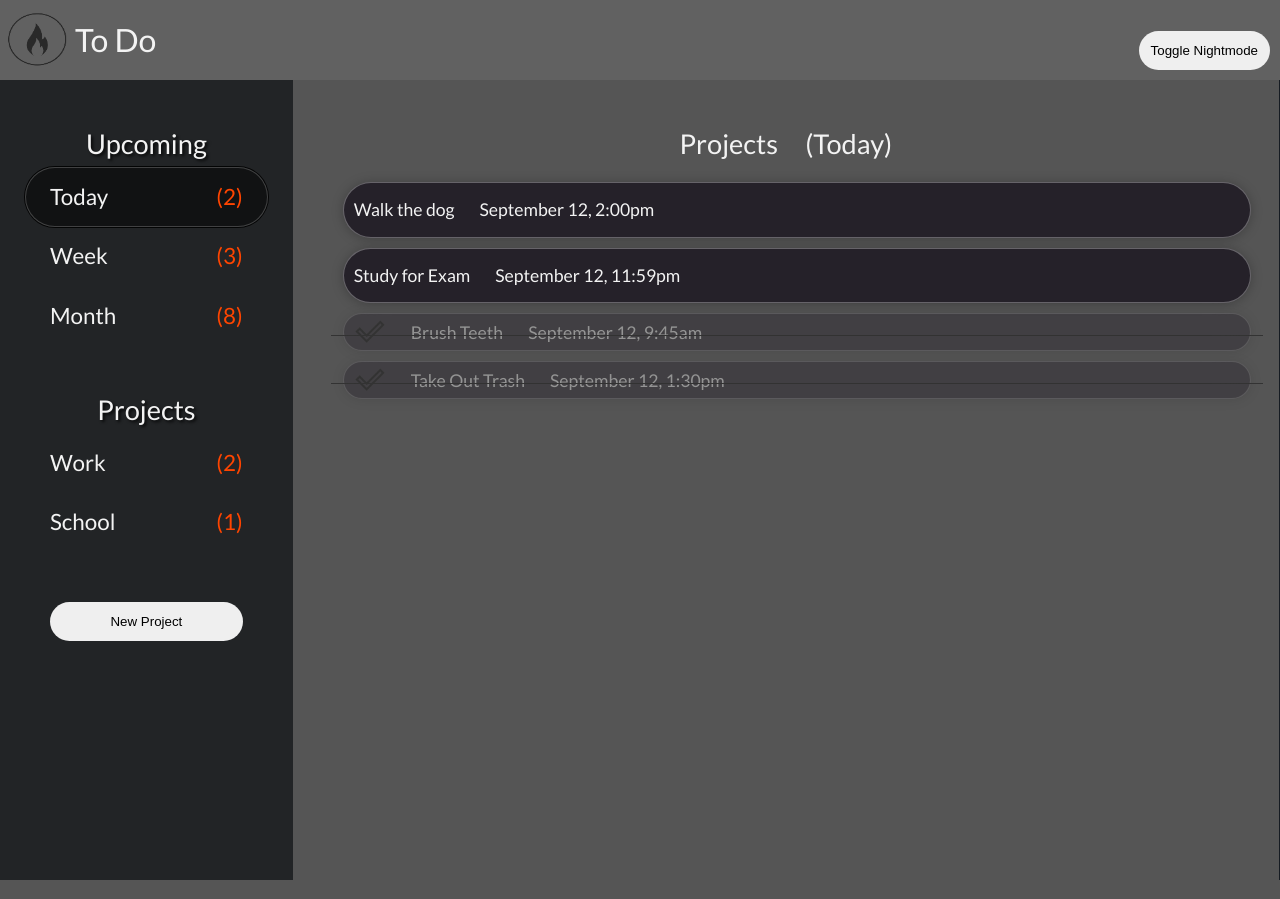
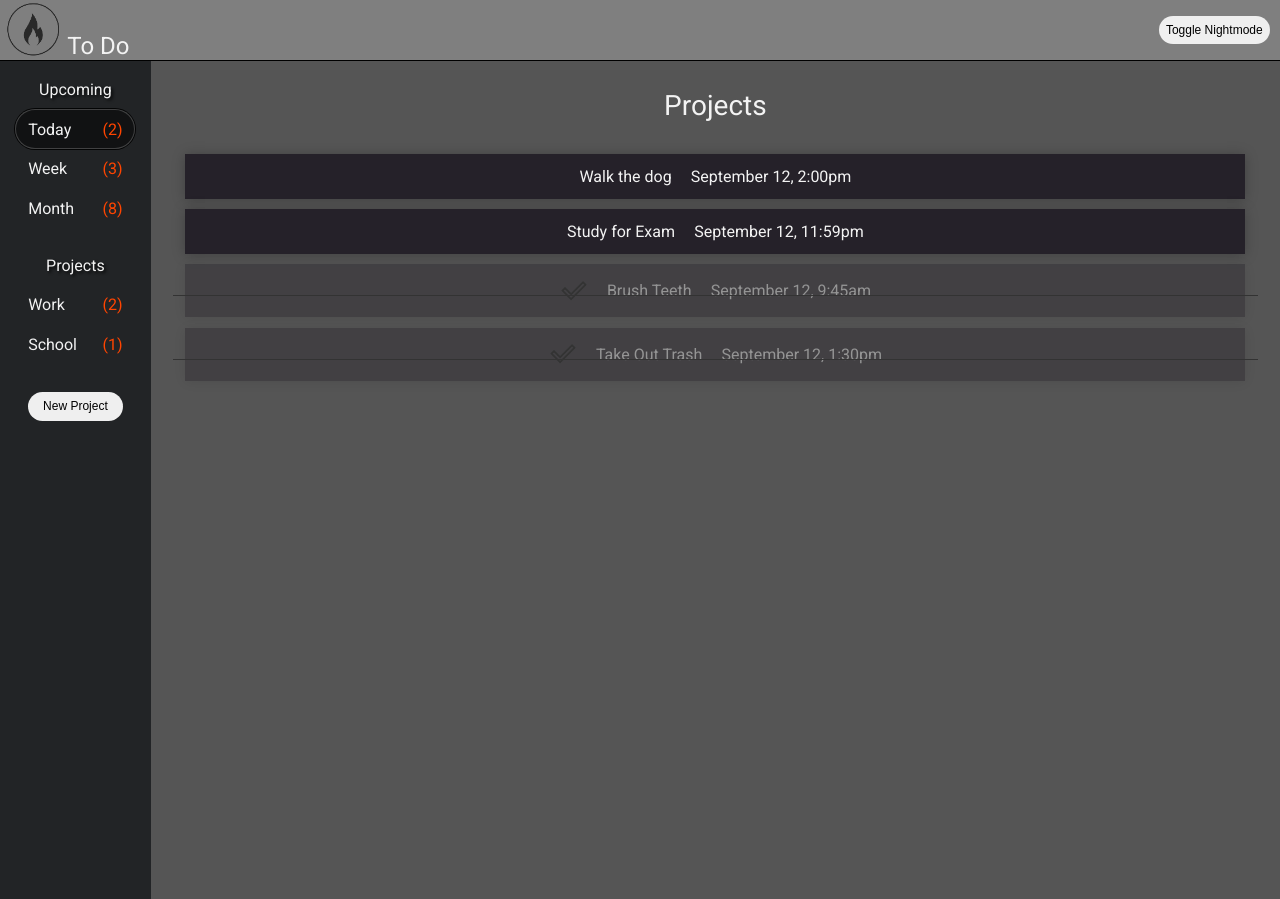
Before and after one commit to Jwade1781/Odin_Todo_List, a website built with webpack: page dist/index.html in a window 1280 px wide. Built offline with Linux system fonts and the light colour scheme.

Commit message:
Updated UI to be dynamic

```diff
--- a/src/css/Common/global.css
+++ b/src/css/Common/global.css
@@ -3,10 +3,11 @@
 @import url("styleReset.css");
 
 :root {
-	--xSmPadding: 5px;
-	--smPadding: 10px;
-	--medPadding: 25px;
-	--lgPadding: 50px;
+	--xSmPadding: 0.4vw;
+	--smPadding: 0.8vw;
+	--medPadding: 1vw;
+	--lgPadding: 1.5vw;
+	--xLgPadding: 2.2vw;
 
 	--mainColor: #616161;
 
--- a/src/css/Common/styleReset.css
+++ b/src/css/Common/styleReset.css
@@ -16,6 +16,8 @@
 figure, figcaption, footer, header, hgroup,
 menu, nav, output, ruby, section, summary,
 time, mark, audio, video {
+	margin: 0;
+	padding: 0;
 	border: 0;
 	font-size: 100%;
 	font: inherit;
@@ -28,7 +30,7 @@
 	display: block;
 }
 body {
-	line-height: 1;
+	line-min-height: 1;
 }
 ol, ul {
 	list-style: none;
@@ -45,30 +47,3 @@
 	border-collapse: collapse;
 	border-spacing: 0;
 }
-
-
-
-h1 {
-    font-size: clamp(4rem, -0.875rem + 2vw, 8rem);
-}
-
-h2 {
-    font-size: clamp(1.4rem, -0.875rem + 2vw, 2.4rem);
-}
-
-h3 {
-    font-size: clamp(1.1rem, -0.875rem + 2vw, 2.1rem);
-}
-
-
-h4 {
-    font-size: clamp(1rem, -0.875rem + 2vw, 2rem);
-}
-
-h5 {
-    font-size: clamp(0.9rem, -0.875rem + 2vw, 1.3rem);
-}
-
-h6 {
-    font-size: clamp(0.7rem, -0.875rem + 2vw, 0.9rem);
-}
--- a/src/css/header.css
+++ b/src/css/header.css
@@ -1,41 +1,35 @@
+#logoWrapper {
+    background-color: var(--accentColor5);
+    margin: 0;
+    flex-grow: 1;
+    display: flex;
+    border-bottom: var(--smBorder) solid black;
+}
+
 #logo {
-    justify-self: flex-start;
-    align-self: center;
+    margin: 0;
+    flex-grow: 1;
+    align-items: center;
     display: flex;
     flex-direction: row;
-    align-items: center;
-    width: 100%;
-    height: fit-content;
-    padding: var(--smPadding) 0;
-    background-color: var(--mainColor);
-    position: sticky;
-    top: 0;
-    z-index: 1;
 }
 
-#logo > * { margin: 0;}
+#logo > * {
+    margin: 0;
+}
+
+#logo > h2 {
+    font-size: 24px;
+    align-self: flex-end;
+}
 
 #logo > img {
     height: 60px;
-    width: 75px;
-}
-
-#logo > h1 {
-    font-size: 2em;
+    width: auto;
 }
 
 #logo > button {
     margin-left: auto;
     margin-right: var(--smPadding);
     justify-self: center;
-    align-self: flex-end;
-    border-radius: var(--roundBorder);
-    border-color: transparent;
-    padding: var(--smPadding);
 }
-
-#logo > button:hover {
-    transition: 0.2s;
-    animation-fill-mode: forwards;
-    box-shadow: inset 2rem 0 0 var(--accentColor2);
-}
--- a/src/css/leftContent.css
+++ b/src/css/leftContent.css
@@ -1,10 +1,12 @@
 #leftContent {
-    padding: var(--lgPadding);
+    margin: 0;
+    padding: var(--lgPadding) var(--xLgPadding);
     display: flex;
     flex-direction: column;
     background-color: var(--accentColor3);
     width: fit-content;
-    gap: var(--lgPadding);
+    min-height: 100vh;
+    gap: var(--xLgPadding);
 }
 
 #leftContent > div {
@@ -15,7 +17,6 @@
 }
 
 #leftContent > div > .listTypeHeader {
-    font-size: 1.7rem;
     text-align: center;
     margin: 0 0 var(--smPadding);
     text-shadow: var(--textShadow1);
@@ -32,8 +33,7 @@
     display: flex;
     flex-direction: row;
     align-items: center;
-    padding: 0 var(--medPadding);
-    gap: var(--lgPadding);
+    padding: var(--smPadding) var(--medPadding);
     transition: 0.1s;
     border-radius: var(--roundBorder);
     cursor: pointer;
@@ -56,15 +56,3 @@
     animation-fill-mode: both;
     box-shadow: inset 2rem 20rem 2rem 20rem var(--accentColor5);
 }
-
-#leftContent > button {
-    border-radius: var(--roundBorder);
-    border-color: transparent;
-    padding: var(--smPadding);
-}
-
-#leftContent > button:hover {
-    transition: 0.2s;
-    animation-fill-mode: both;
-    box-shadow: inset 2rem 0 0 var(--accentColor2);
-}
--- a/src/css/rightContent.css
+++ b/src/css/rightContent.css
@@ -1,58 +1,56 @@
 #rightContent {
     margin: 0;
-    padding: var(--lgPadding);
+    padding: var(--xLgPadding);
     background-color: var(--accentColor2);
     width: 100%;
     gap: var(--medPadding);
-    border-right: var(--smBorder) solid var(--accentColor1);
 }
 
 #rightContent > * {    margin: 0;}
 #rightContent > :first-child{
     text-align: center;
-    font-size: 1.7rem;
     margin-bottom: var(--medPadding);
+    font-size: 28px;
 }
 
 #rightContent > #taskList {
     display: flex;
     flex-direction: column;
     gap: var(--smPadding);
+    padding: var(--lgPadding);
+    justify-content: center;
+    align-items: center;
 }
 
 #rightContent > #taskList > .task {
     margin: 0;
     width: 100%;
-    height: 2.1rem;
-    backdrop-filter: blur(20px);
-
     box-shadow: 0 1px 12px rgba(0, 0, 0, 0.25);
-    border: 1px solid rgba(255, 255, 255, 0.3);
     background-color: rgba(25, 21, 30, 0.8);
-    padding: var(--smPadding);
+    padding: var(--medPadding);
     display: flex;
     flex-direction: row;
     align-items: center;
-    gap: var(--medPadding);
+    justify-content: center;
+    gap: var(--lgPadding);
     cursor: pointer;
-    position: relative;
-    border-radius: var(--roundBorder);
+    overflow-wrap: break-word;
+    word-break: break-all;
 }
 
 
 #rightContent > #taskList > .task.finished {
     filter: opacity(0.4);
-    height: 1rem;
 }
 
 #rightContent > #taskList > .task.finished > img {
-    height: 2rem;
+    height: 28px;
 }
 #rightContent > #taskList > .task.finished::after {
     position: absolute;
     left: -1vw;
     top: 58%;
-    height: 1px;
+    min-height: 1px;
     background: black;
     content: "";
     width: calc(100% + 2vw);
--- a/src/css/style.css
+++ b/src/css/style.css
@@ -6,43 +6,59 @@
 @import url('https://fonts.googleapis.com/css2?family=Roboto&display=swap');
 @import url('https://fonts.googleapis.com/css2?family=Lato:wght@400&display=swap');
 
+
+* {
+    margin: 0;
+    padding: 0;
+
+}
 html,
 body {
+    margin: 0px;
     padding: 0px;
-    margin: 0px;
-    width: 100%;
-    /*font-family: 'Roboto', sans-serif;*/
+    min-height: 100vh;
+    min-width: 100%;
     font-family: 'Lato', sans-serif;
+    font-family: "Roboto";
     color: var(--fontLight);
-    overflow: visible;
-    position: relative;
-}
 
-html,
-body,
-#content{
-    height: 100%;
-    min-height: 100%;
 }
 
 body {
-    display: flex;
-    flex-direction: column;
-    background-color: var(--accentColor2);
-    filter: blur(2px);
-    filter: brightness(0);
+}
+
+#main{
+    min-width: 100%;
+    min-height: 100vh;
 }
 
 #content {
     display: flex;
     flex-direction: row;
-    position: relative;
+    min-height: 100vh;
+    width: 100%;
 }
 
 button {
+    font-size: 12px;
     cursor: pointer;
+    border-radius: var(--roundBorder);
+    border-color: transparent;
+    padding: var(--xSmPadding);
 }
 
-.invertColor{
-	filter: invert(100%)
+button:hover {
+    transition: 0.2s;
+    animation-fill-mode: both;
+    box-shadow: inset 2rem 0 0 var(--accentColor2);
 }
+
+.invertColor {
+    filter: invert(100%)
+}
+
+@media (max-width:500px) {
+    a{
+        font-size: 12px;
+    }
+ }
--- a/src/domController.js
+++ b/src/domController.js
@@ -2,8 +2,12 @@
 
 function domController(){
     const setupEventHandlers = () => createEventHandlers();
+    const styleElement = (element, style, filter) => {
+        if (filter) element.style.filter === style ?  element.style.filter = style :  element.style.filter = style; // last value will need to have regex to reset value to 0
+    };
+    const create = () => {}
     const start = () => setupEventHandlers();
-    return {start};
+    return {start, styleElement, create};
 };
 
 export default domController;
--- a/src/eventCallbacks.js
+++ b/src/eventCallbacks.js
@@ -1,3 +1,5 @@
+import domController from './domController';
+
 function getEventCallbacks(){
     function nightmode(){
         const invertingElements = [
@@ -9,13 +11,14 @@
             element.contains("invertColor") ? element.remove("invertColor") : element.add("invertColor");
     }
 
-    function addProject(){
-        console.log("Button was pressed");
+    function addProjectBtn(){
+        domController().styleElement(document.querySelector("#content"), "blur(2px)", true);
+        domController().create();
     }
 
     const eventCallbacks = {
         "nightmodeBtn" : nightmode,
-        "newProjectBtn" : addProject
+        "newProjectBtn" : addProjectBtn
     }
 
     return eventCallbacks;
--- a/src/eventHandlers.js
+++ b/src/eventHandlers.js
@@ -2,14 +2,15 @@
 
 function eventHandlers() {
     const eventCallbacks = getEventCallbacks();
+    let nightmodeBtn, newProjectBtn;
     const eventHandlers = [
-        "nightmodeBtn" = {
+        nightmodeBtn = {
             "id": "nightmodeBtn",
             "callback": eventCallbacks["nightmodeBtn"],
             "trigger": "click"
         },
 
-        "newProjectBtn" = {
+        newProjectBtn = {
             "id": "newProjectBtn",
             "callback": eventCallbacks["newProjectBtn"],
             "trigger": "click"
@@ -17,7 +18,8 @@
     ];
 
     const createEventHandlers = () => {
-        for (const element of eventHandlers) document.querySelector("#" + element["id"]).addEventListener(element["trigger"], element["callback"])
+        for (const element of eventHandlers)
+            document.querySelector("#" + element["id"]).addEventListener(element["trigger"], element["callback"])
     }
 
     return { createEventHandlers }
```
Also changed, not shown: dist/index.html, dist/main.js.
